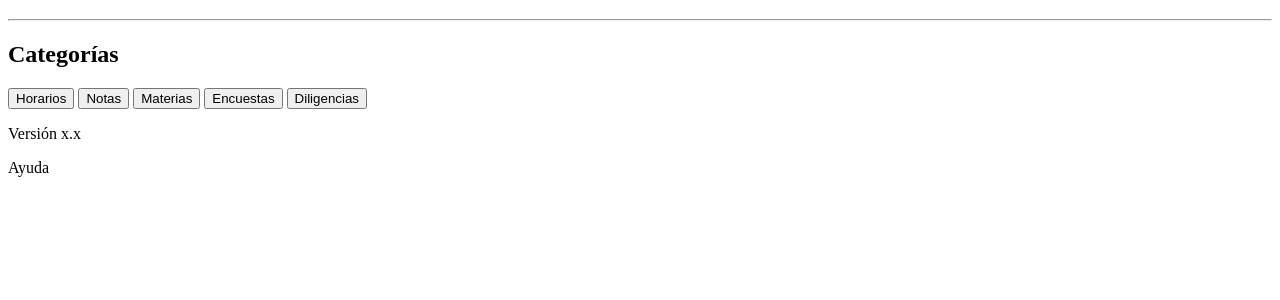
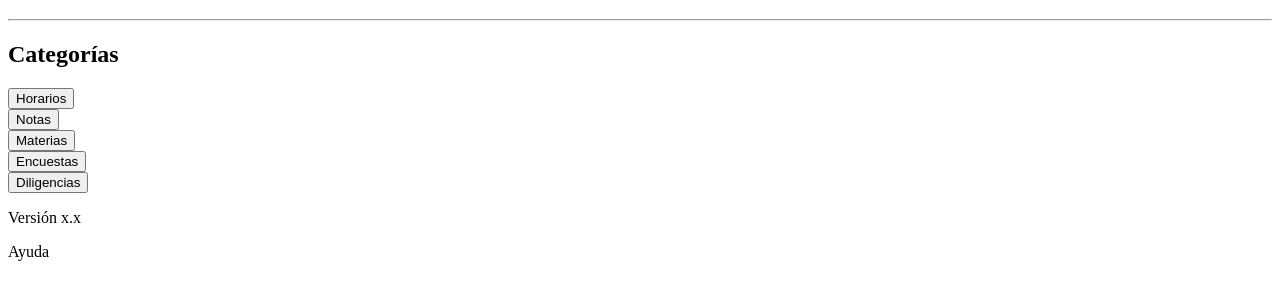
Before and after one commit to mgarcial/Proyecto-Sigaa, a plain HTML site: page html/home.html in a window 1280 px wide. Shown: the part 212-512 px from the top of the page. Drawn offline with Linux system fonts and the light colour scheme; files that its build step writes are made by us from their sources; files whose address does not match are found by name.

Commit message:
cambio de sintaxis al home

```diff
--- a/html/home.html
+++ b/html/home.html
@@ -14,13 +14,23 @@
     <hr>
     <h2>Categorías</h2>
 
-    <nav>
+    <section class = "botones">
+      <nav class = "Horario">
         <a href="horarios.html"><button>Horarios</button></a>
+      </nav>
+      <nav class = "Notas">
         <a href="notas.html"><button>Notas</button></a>
+      </nav>
+      <nav class = "Materias">
         <a href="materias.html"><button>Materias</button></a>
+      </nav>
+      <nav class = "Encuestas">
         <a href="encuestas.html"><button>Encuestas</button></a>
+      </nav>
+      <nav class = "Diligencias">
         <a href="diligencias.html"><button>Diligencias</button></a>
       </nav>
+    </section>
 
     <section>
       <p>Versión x.x</p>
```
Also changed, not shown: html/index.html (+0 -1 lines), 1 other file. Lines whose indentation alone changed are shown as unchanged.
